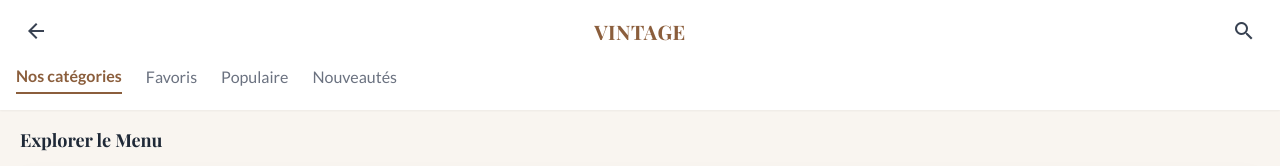
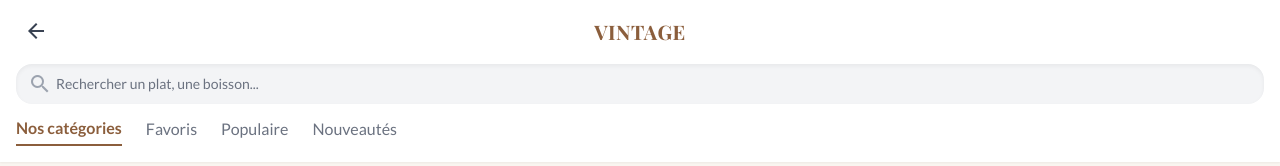
Before and after one commit to azdine-dev/vintage-tangier, a plain HTML site: page Home6/menu6-5.html in a window 1280 px wide. Shown: the top 166 px of the page. Drawn offline with nearby package versions, Linux system fonts and the light colour scheme.

Commit message:
update menu 5

```diff
--- a/Home6/menu6-5.html
+++ b/Home6/menu6-5.html
@@ -53,6 +53,11 @@
       min-height: max(884px, 100dvh);
     }
   </style>
+<style>
+    body {
+      min-height: max(884px, 100dvh);
+    }
+  </style>
   </head>
 <body class="bg-background-light dark:bg-background-dark text-text-light dark:text-text-dark font-sans antialiased min-h-screen pb-24 transition-colors duration-300">
 <header class="sticky top-0 z-50 bg-surface-light/95 dark:bg-surface-dark/95 backdrop-blur-md shadow-sm dark:border-b dark:border-gray-800 transition-colors duration-300">
@@ -61,9 +66,15 @@
 <span class="material-icons-outlined text-2xl text-gray-700 dark:text-gray-300">arrow_back</span>
 </button>
 <h1 class="text-xl font-display font-bold tracking-wide text-primary">VINTAGE</h1>
-<button class="p-2 rounded-full hover:bg-gray-100 dark:hover:bg-gray-700 transition-colors">
-<span class="material-icons-outlined text-2xl text-gray-700 dark:text-gray-300">search</span>
-</button>
+<div class="w-10"></div>
+</div>
+<div class="px-4 pb-3">
+<div class="relative">
+<div class="absolute inset-y-0 left-0 pl-3 flex items-center pointer-events-none">
+<span class="material-icons-outlined text-gray-400">search</span>
+</div>
+<input class="block w-full pl-10 pr-3 py-2.5 border-none rounded-xl bg-gray-100 dark:bg-gray-800 text-gray-900 dark:text-gray-100 placeholder-gray-500 dark:placeholder-gray-400 focus:ring-2 focus:ring-primary focus:bg-white dark:focus:bg-gray-700 transition-all text-sm shadow-inner" placeholder="Rechercher un plat, une boisson..." type="text"/>
+</div>
 </div>
 <div class="px-4 pb-2">
 <div class="flex space-x-6 overflow-x-auto scrollbar-hide pb-2">
@@ -219,5 +230,4 @@
             padding-bottom: env(safe-area-inset-bottom);
         }
     </style>
-
 </body></html>
```
